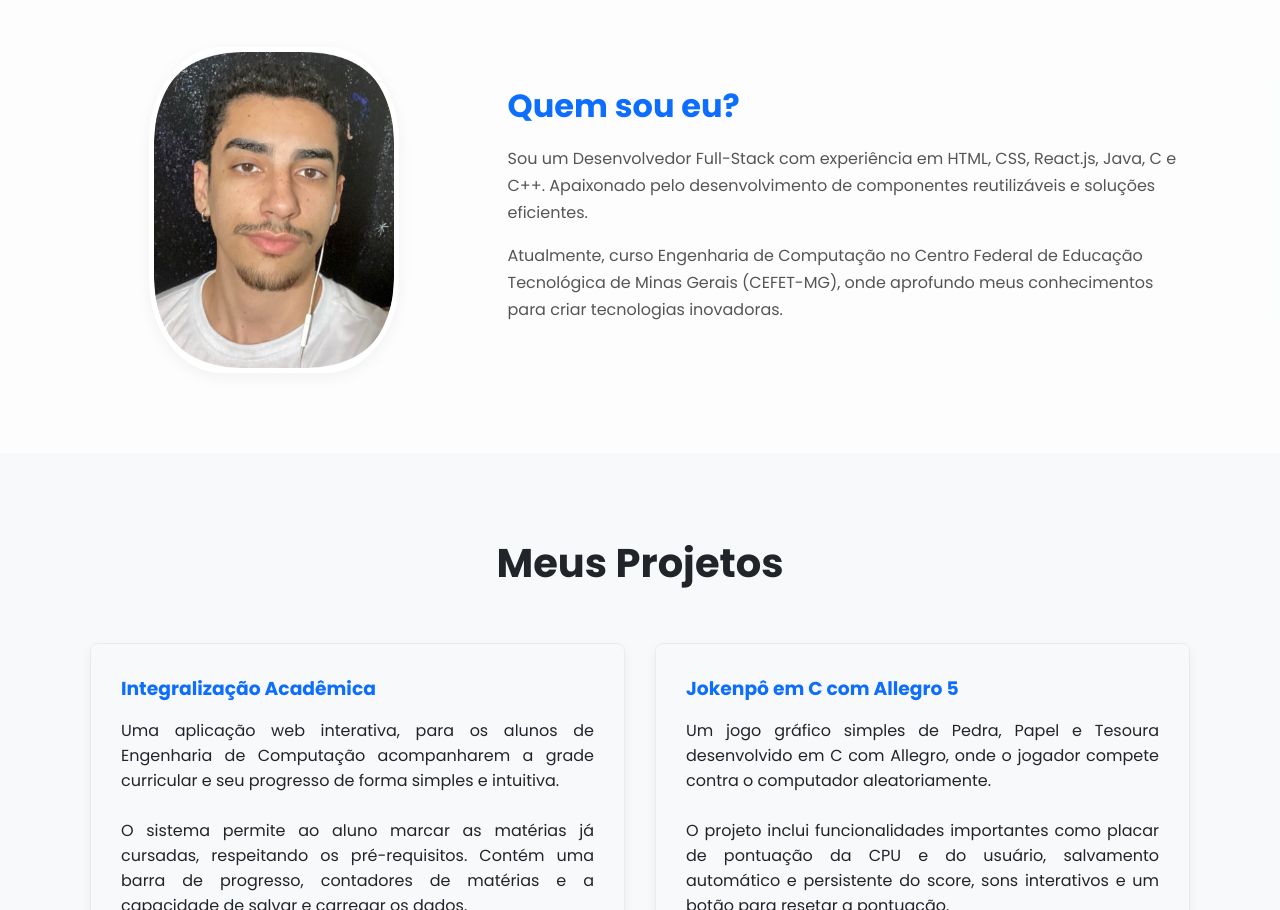
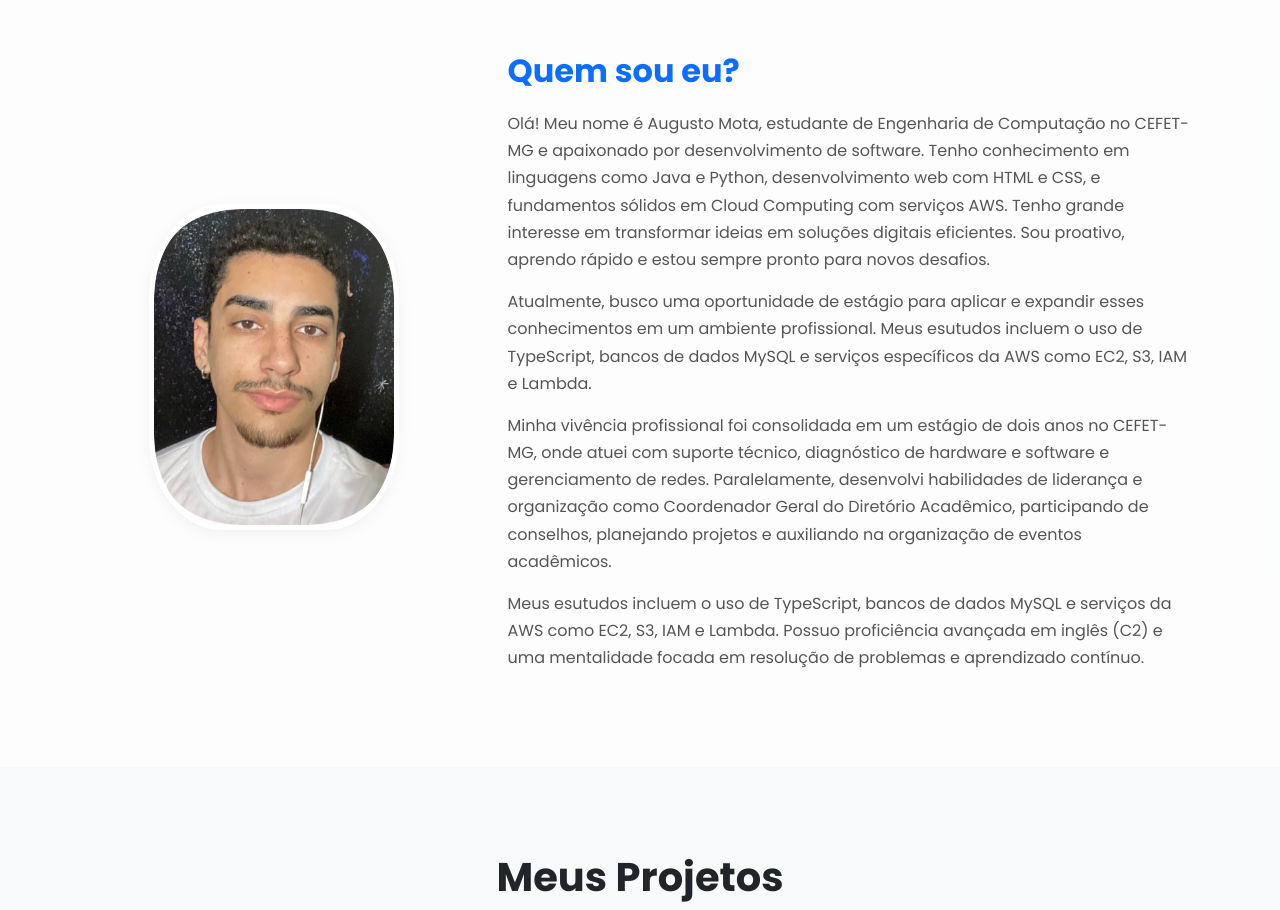
Before and after one commit to augustomotas/Portfolio, a plain HTML site: page index.html in a window 1280 px wide. Shown: the part 949-1859 px from the top of the page. Drawn offline with nearby package versions, Linux system fonts and the light colour scheme.

Commit message:
atualizar sobre mim

```diff
--- a/index.html
+++ b/index.html
@@ -55,14 +55,35 @@
             <div class="sobre-texto">
               <h3>Quem sou eu?</h3>
               <p>
-                Sou um Desenvolvedor Full-Stack com experiência em HTML, CSS,
-                React.js, Java, C e C++. Apaixonado pelo desenvolvimento de
-                componentes reutilizáveis e soluções eficientes.
+                Olá! Meu nome é Augusto Mota, estudante de Engenharia de
+                Computação no CEFET-MG e apaixonado por desenvolvimento de
+                software. Tenho conhecimento em linguagens como Java e Python,
+                desenvolvimento web com HTML e CSS, e fundamentos sólidos em
+                Cloud Computing com serviços AWS. Tenho grande interesse em
+                transformar ideias em soluções digitais eficientes. Sou
+                proativo, aprendo rápido e estou sempre pronto para novos
+                desafios.
               </p>
               <p>
-                Atualmente, curso Engenharia de Computação no Centro Federal de
-                Educação Tecnológica de Minas Gerais (CEFET-MG), onde aprofundo
-                meus conhecimentos para criar tecnologias inovadoras.
+                Atualmente, busco uma oportunidade de estágio para aplicar e
+                expandir esses conhecimentos em um ambiente profissional. Meus
+                esutudos incluem o uso de TypeScript, bancos de dados MySQL e
+                serviços específicos da AWS como EC2, S3, IAM e Lambda.
+              </p>
+              <p>
+                Minha vivência profissional foi consolidada em um estágio de
+                dois anos no CEFET-MG, onde atuei com suporte técnico,
+                diagnóstico de hardware e software e gerenciamento de redes.
+                Paralelamente, desenvolvi habilidades de liderança e organização
+                como Coordenador Geral do Diretório Acadêmico, participando de
+                conselhos, planejando projetos e auxiliando na organização de
+                eventos acadêmicos.
+              </p>
+              <p>
+                Meus esutudos incluem o uso de TypeScript, bancos de dados MySQL
+                e serviços da AWS como EC2, S3, IAM e Lambda. Possuo
+                proficiência avançada em inglês (C2) e uma mentalidade focada em
+                resolução de problemas e aprendizado contínuo.
               </p>
             </div>
           </div>
```
